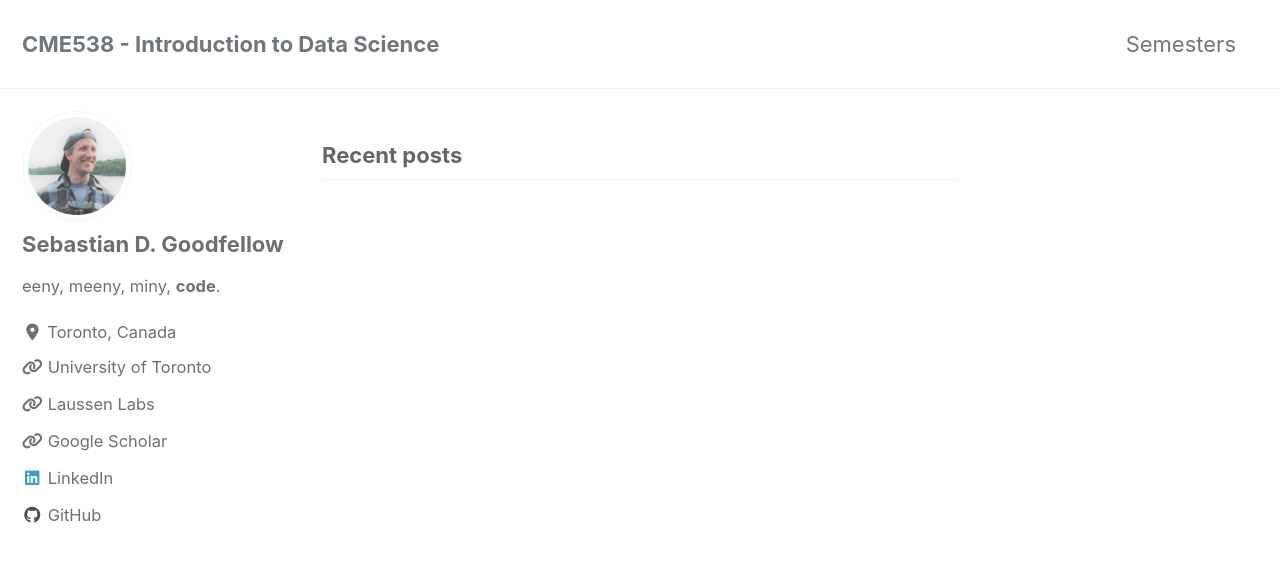
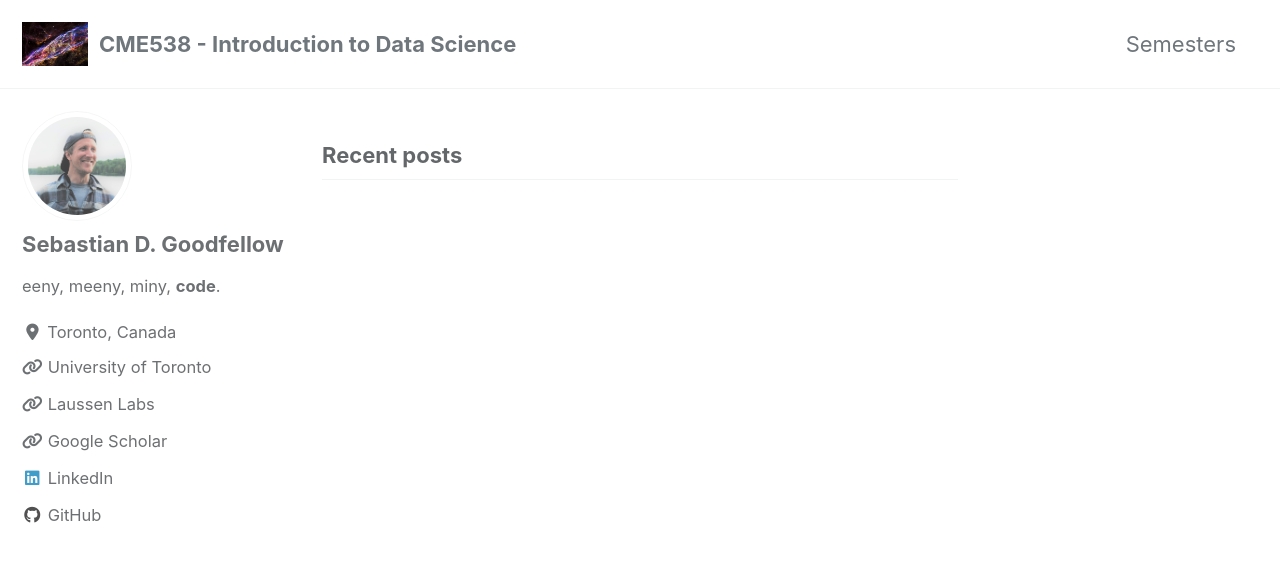
Before and after one commit to CME538-test/cme538.github.io, a Jekyll site: the page built from index.html, in a window 1280 px wide and 900 px high. Shown: the top 562 px of the window. Built offline with Jekyll 4.4.1, drawn with Linux system fonts in a browser that asks for light colours; cached includes are drawn as plain includes; nearby versions of some CDN libraries; the list of posts is cut into pages by our own code.

Commit message:
- initial commit

```diff
--- a/_config.yml
+++ b/_config.yml
@@ -25,7 +25,7 @@ url                      : # the base hostname & protocol for your site e.g. "ht
 baseurl                  : # the subpath of your site, e.g. "/blog"
 repository               : # GitHub username/repo-name e.g. "mmistakes/minimal-mistakes"
 teaser                   : # path of fallback teaser image, e.g. "/assets/images/500x300.png"
-logo                     : # path of logo image to display in the masthead, e.g. "/assets/images/88x88.png"
+logo                     : "/assets/images/hubble.jpg"
 masthead_title           : # overrides the website title displayed in the masthead, use " " for no title
 # breadcrumbs            : false # true, false (default)
 words_per_minute         : 200
```
Also changed, not shown: assets/images/hubble.jpg (added).
